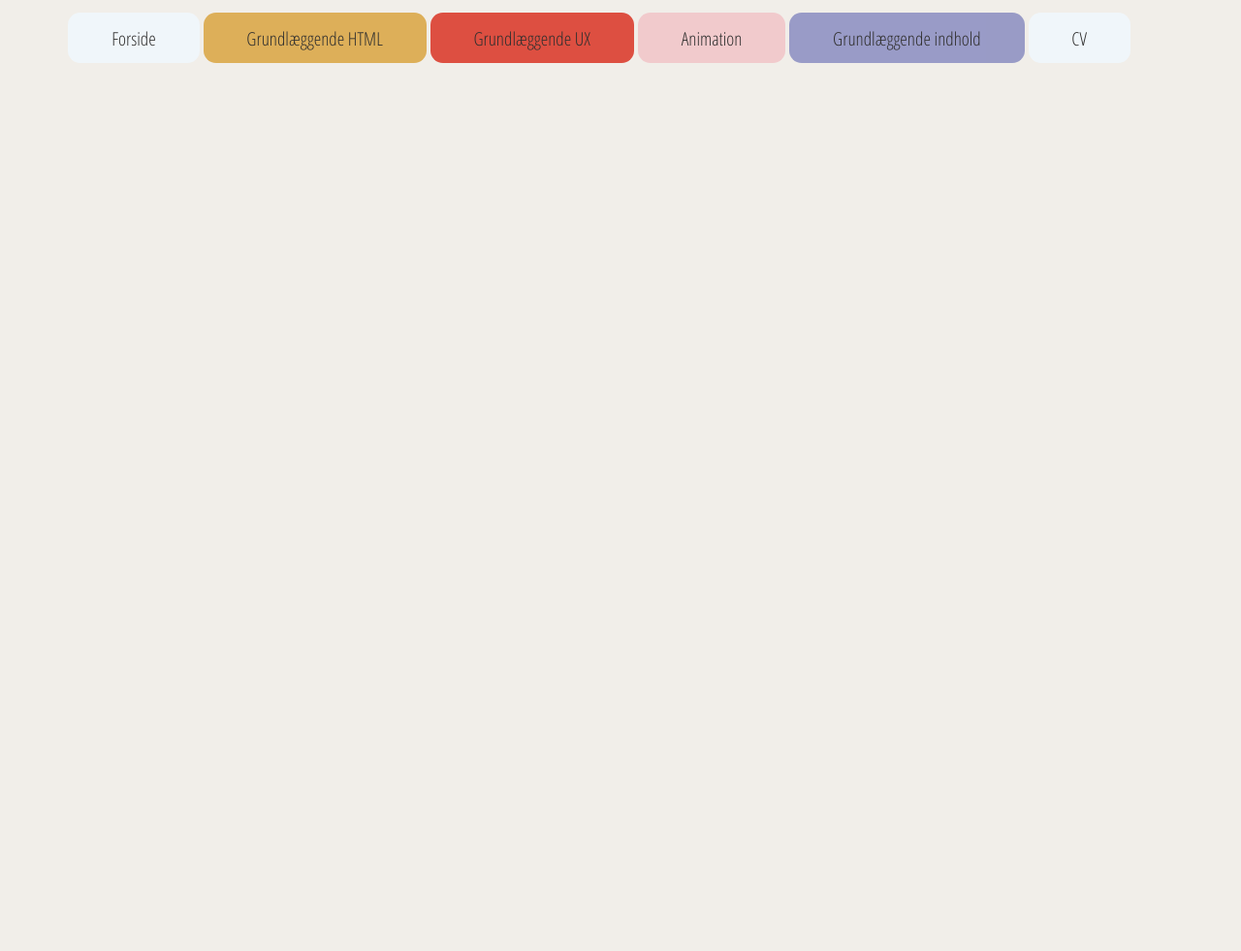
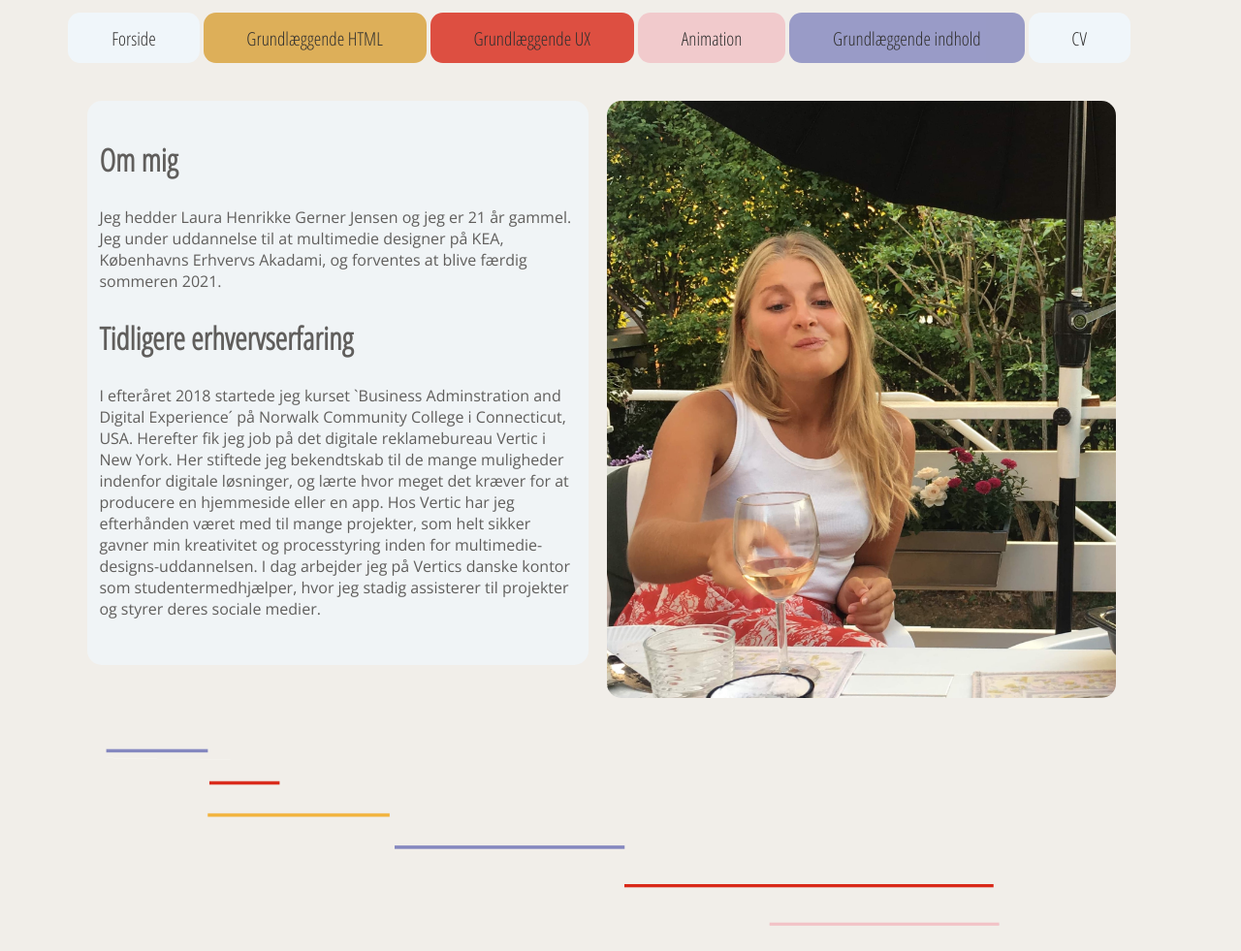
Before and after one commit to lauragerner/portfolio_virk, a plain HTML site: page cv.html in a window 1280 px wide. Shown: the whole page at 97% size. Before the commit the page ends 800 px from the top, so only its background shows below. Drawn offline with nearby package versions, Linux system fonts and the light colour scheme.

Commit message:
cv animation undervejs

```diff
--- a/cv.html
+++ b/cv.html
@@ -14,7 +14,7 @@
 <body>
     <header>
         <div id="menuknap">☰ </div>
-        <div id="menu" class="hide">
+        <div id="menu" class="menu">
             <nav>
                 <div id="alm_menu">
                     <a class="forside" href="index.html">Forside</a>
@@ -28,6 +28,24 @@
         </div>
     </header>
 
+    <section id="cv">
+        <div class="container">
+            <div class="col_text">
+                <h2>Om mig</h2>
+                <p>Jeg hedder Laura Henrikke Gerner Jensen og jeg er 21 år gammel. Jeg under uddannelse til at multimedie designer på KEA, Københavns Erhvervs Akadami, og forventes at blive færdig sommeren 2021.</p>
+                <h2>Tidligere erhvervserfaring</h2>
+                <p>I efteråret 2018 startede jeg kurset `Business Adminstration and Digital Experience´ på Norwalk Community College i Connecticut, USA. Herefter fik jeg job på det digitale reklamebureau Vertic i New York. Her stiftede jeg bekendtskab til de mange muligheder indenfor digitale løsninger, og lærte hvor meget det kræver for at producere en hjemmeside eller en app. Hos Vertic har jeg efterhånden været med til mange projekter, som helt sikker gavner min kreativitet og processtyring inden for multimedie-designs-uddannelsen. I dag arbejder jeg på Vertics danske kontor som studentermedhjælper, hvor jeg stadig assisterer til projekter og styrer deres sociale medier. </p>
+                <br>
+            </div>
+            <div class=col_img>
+                <img src="billeder/laura.jpg">
+            </div>
+        </div>
+        <div class="container">
+            <img src="billeder/talve.png">
+            <div class="tavle_skole"></div>
+        </div>
+    </section>
     <script src="script.js"></script>
 </body>
 
--- a/style.css
+++ b/style.css
@@ -44,6 +44,16 @@ a {
 
 .hide {
     display: none;
+}
+
+#html,
+#cv,
+#ux,
+#animation,
+#indhold {
+    margin-left: 7vw;
+    margin-right: 7vw;
+    margin-bottom: 3vw;
 }
 
 /*--------------------------------------------------------------- Burgermenu  ---------------------------------------------------------------*/
@@ -98,6 +108,24 @@ nav a {
     background-color: aliceblue;
 }
 
+.slider {
+    animation-name: slider_kf;
+    animation-duration: 1s;
+    animation-iteration-count: 1;
+    animation-timing-function: ease-in-out;
+}
+
+@keyframes slider_kf {
+    from {
+        transform: translateX(30vw);
+    }
+
+    to {
+        transform: translateX(0vw);
+    }
+}
+
+
 
 
 /*------------------------------------------------------------   Forside  --------------------------------------------------------------------------*/
@@ -117,11 +145,6 @@ nav a {
 
 /*--------------------------------------------------------------- Grundlæggende HTML  ---------------------------------------------------------------*/
 
-#html {
-    margin-left: 7vw;
-    margin-right: 7vw;
-    margin-bottom: 3vw;
-}
 
 #html .container {
     display: flex;
@@ -167,11 +190,6 @@ nav a {
 
 /*--------------------------------------------------------------- Grundlæggende UX  ---------------------------------------------------------------*/
 
-#ux {
-    margin-left: 7vw;
-    margin-right: 7vw;
-    margin-bottom: 3vw;
-}
 
 #ux .container1 {
     display: flex;
@@ -235,11 +253,6 @@ nav a {
 
 /*--------------------------------------------------------------- Animation  ------------------------------------------------------------------------*/
 
-#animation {
-    margin-left: 7vw;
-    margin-right: 7vw;
-    margin-bottom: 3vw;
-}
 
 #animation .container1 {
     display: flex;
@@ -297,11 +310,6 @@ nav a {
 
 /*--------------------------------------------------------------- Indhold  ------------------------------------------------------------------------*/
 
-#indhold {
-    margin-left: 7vw;
-    margin-right: 7vw;
-    margin-bottom: 3vw;
-}
 
 #indhold .container1 {
     display: flex;
@@ -357,7 +365,6 @@ nav a {
     height: 4rem;
 }
 
-
 /*
 video {
     width: 100%;
@@ -365,7 +372,48 @@ video {
 }
 */
 
+/*------------------------------------------------------------------   CV   -------------------------------------------------------------------------*/
 
+
+#cv .container {
+    display: flex;
+    flex-wrap: wrap;
+    flex-direction: row;
+    align-items: flex-start;
+    margin: 1vw 0 2vw 0;
+}
+
+#cv .col_text {
+    border-radius: 15px;
+    background-color: aliceblue;
+    opacity: 60%;
+    padding: 1vw 1vw 1vw 1vw;
+    flex-basis: 386px;
+    flex-grow: 2;
+}
+
+#cv .col_img {
+    flex-basis: 386px;
+    flex-grow: 3;
+    flex-direction: column;
+    align-content: center;
+}
+
+#cv img {
+    border-radius: 15px;
+    margin-left: 1.5vw;
+    width: 90%;
+}
+
+#cv .tavle_skole {
+    border-radius: 5vw;
+    border-color: #8487BF;
+    color: #8487BF;
+    width: 2vw;
+    height: 2vw;
+    top: 12vw;
+    left: 5vw;
+}
 
 /*--------------------------------------------------------------- Mediaquery Desktop  ---------------------------------------------------------------*/
 
```
Also changed, not shown: html.html (+1 -1 lines), indhold.html (+5 -4 lines), ux.html (+1 -1 lines), billeder/laura.jpg (added), billeder/redesign.png, billeder/talve.png (added).
